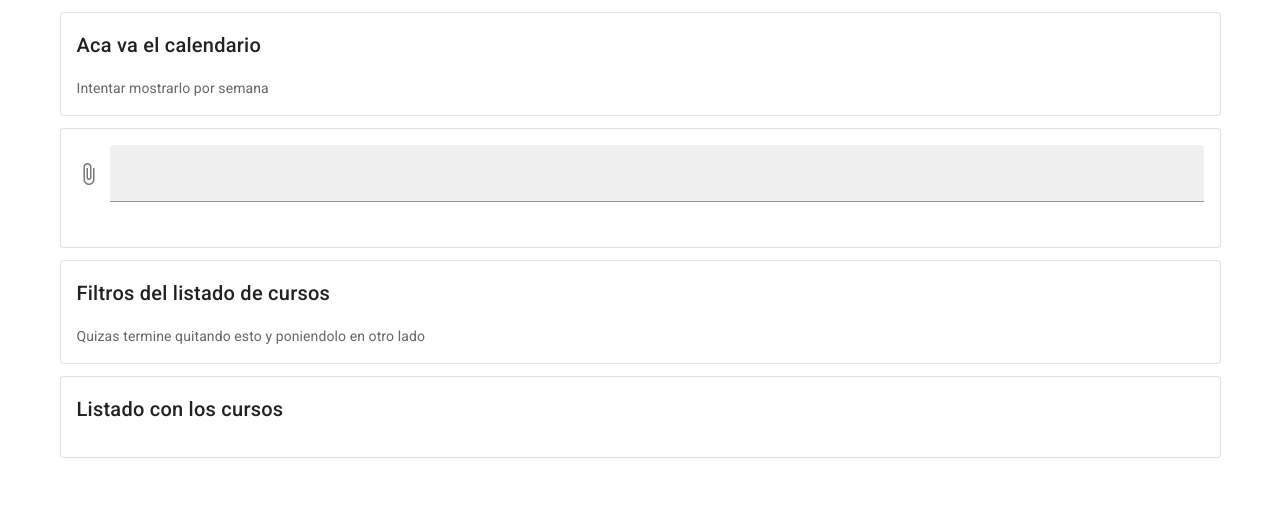
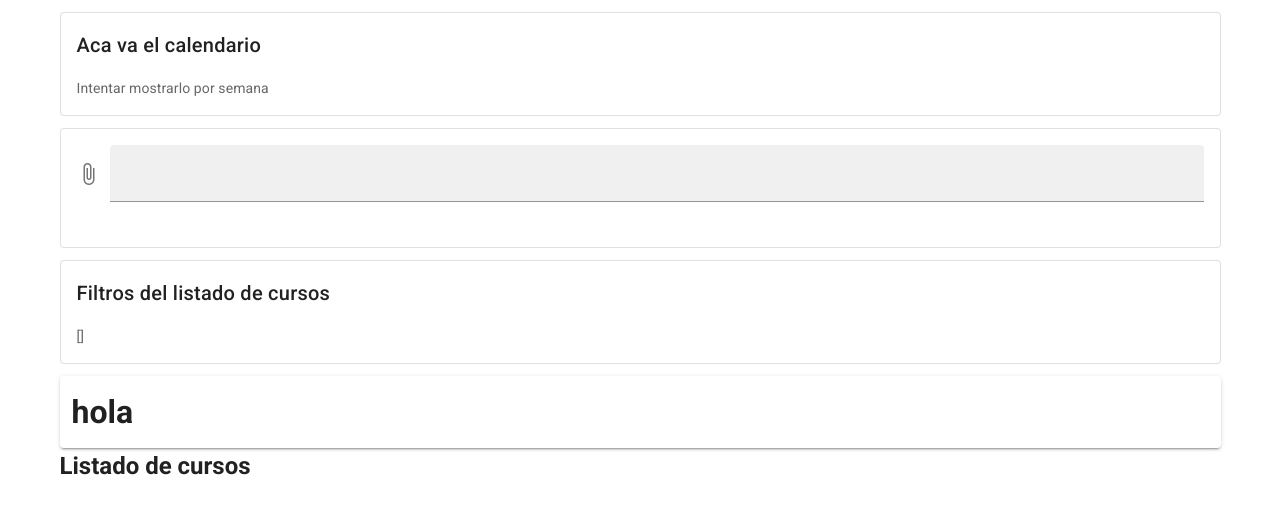
Before and after one commit to BaaltRodrigo/duocmatico, a Vue app: page / in a window 1280 px wide. Shown: the top 514 px of the page. Built offline with nearby package versions, Linux system fonts and the light colour scheme.

Commit message:
style: :rotating_light: liter cosas

```diff
--- a/src/views/Home.vue
+++ b/src/views/Home.vue
@@ -15,30 +15,42 @@
 
     <v-card class="mb-3" outlined>
       <v-card-title>Filtros del listado de cursos</v-card-title>
-      <v-card-text>Quizas termine quitando esto y poniendolo en otro lado</v-card-text>
+      <v-card-text>
+        {{ disponibles.map((d) => d.carrera) }}
+      </v-card-text>
+    </v-card>
+
+    <v-card>
+      <v-container>
+        <h1>hola</h1>
+      </v-container>
     </v-card>
 
     <!-- Lugar para escoger los cursos -->
-    <v-card outlined>
-      <v-card-title>Listado con los cursos</v-card-title>
-      <v-card-text>{{cursos}}</v-card-text>
-    </v-card>
+    <h2>Listado de cursos</h2>
+    <!-- <v-text-field v-model="busqueda" clearable @click:clear="busqueda = null"></v-text-field> -->
   </v-container>
 </template>
 
 <script>
-import { mapState } from 'vuex';
-import CargarArchivo from "../components/CargarArchivo.vue"
+import { mapState } from "vuex";
+import CargarArchivo from "../components/CargarArchivo.vue";
 
 export default {
   name: "Home",
 
   components: {
-    CargarArchivo
+    CargarArchivo,
   },
 
   computed: {
-    ...mapState(['cursos']),
-  }
+    ...mapState(["disponibles"]),
+  },
+
+  data() {
+    return {
+      busqueda: null,
+    };
+  },
 };
 </script>
```
